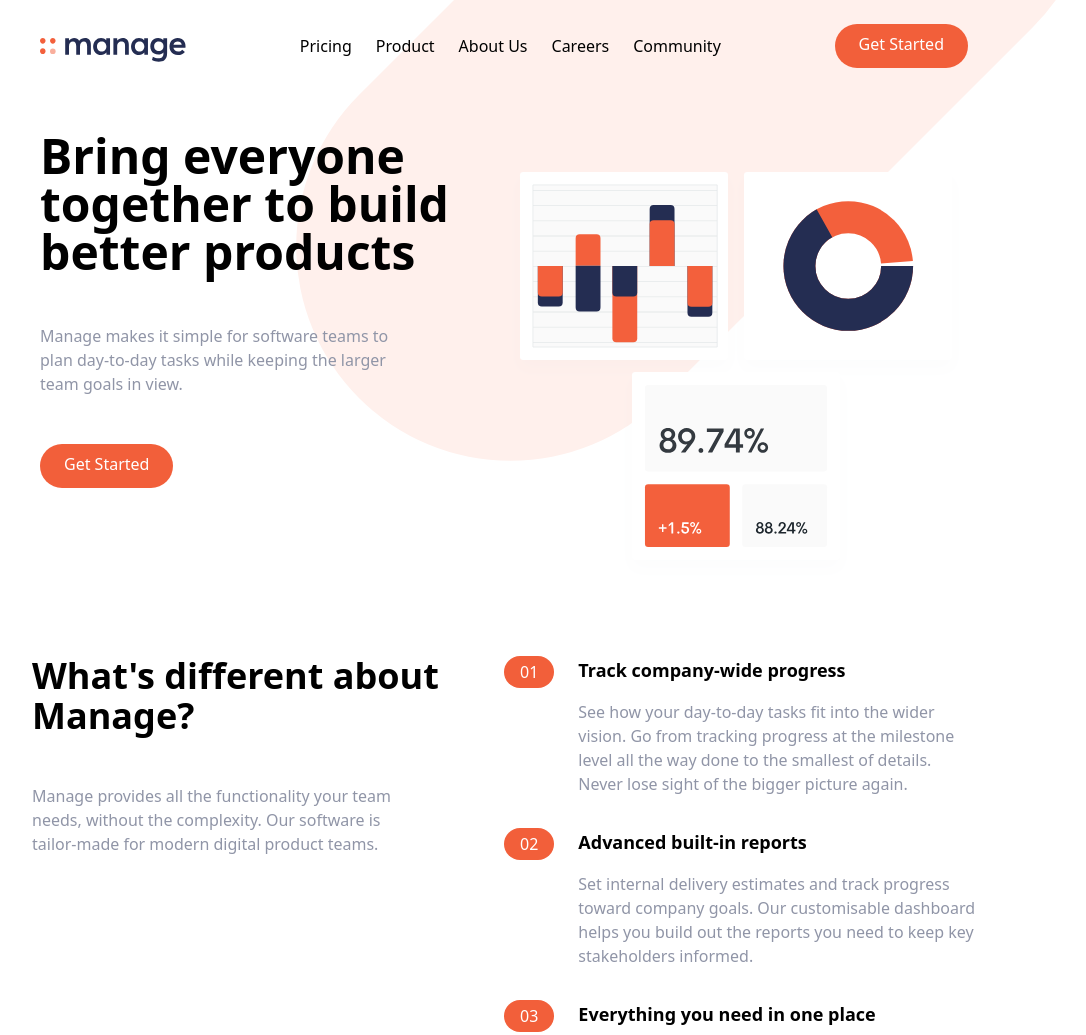
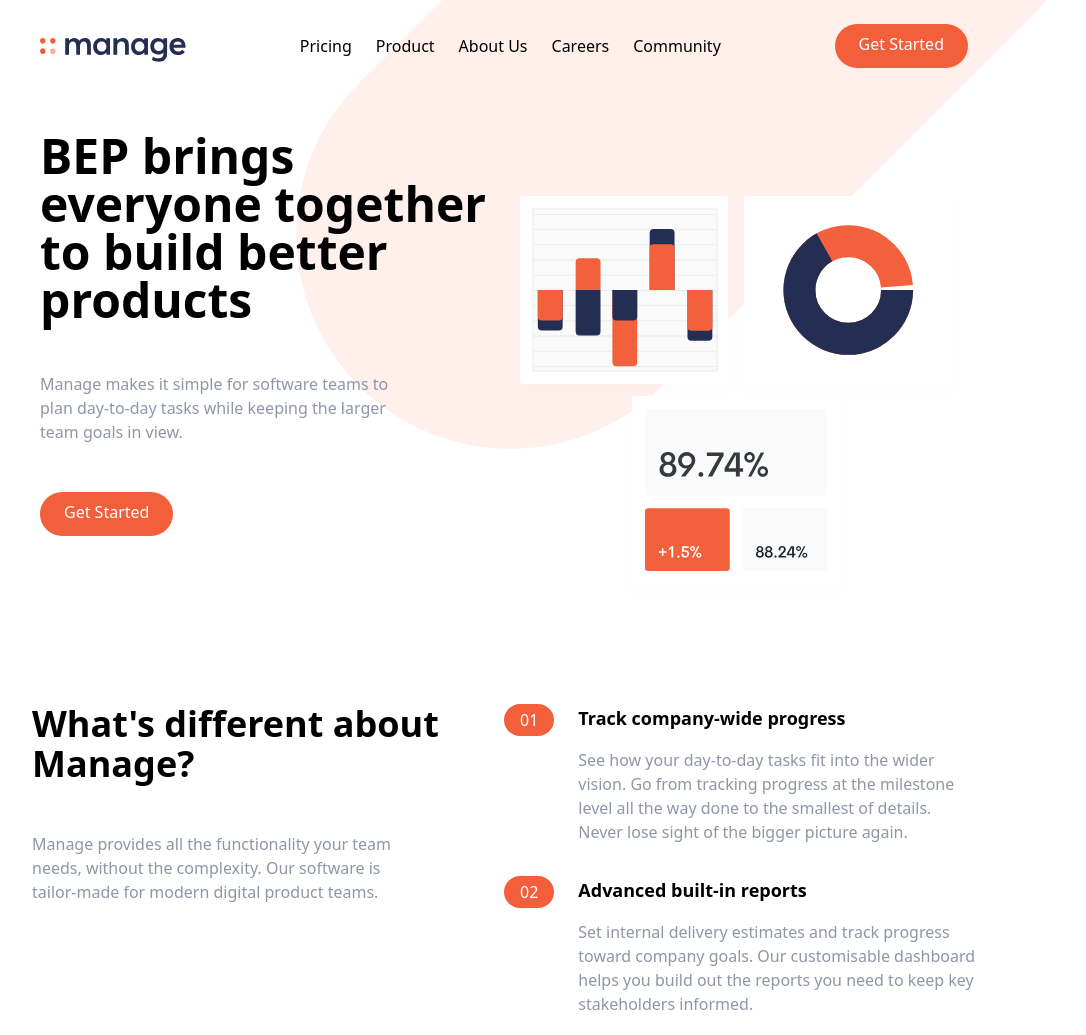
Before and after one commit to fastworld/Tailwind-test, a website: page index.html in a window 1280 px wide. Shown: the top 1035 px of the page, without its empty margins (136-1222 px from the left). Drawn offline with Linux system fonts and the light colour scheme.

Commit message:
Third Commit

```diff
--- a/index.html
+++ b/index.html
@@ -64,7 +64,7 @@
         <h1
           class="max-w-md text-4xl font-bold text-center md:text-5xl md:text-left"
         >
-          Bring everyone together to build better products
+          BEP brings everyone together to build better products
         </h1>
         <p class="max-w-sm text-center text-darkGrayishBlue md:text-left">
           Manage makes it simple for software teams to plan day-to-day tasks
```
